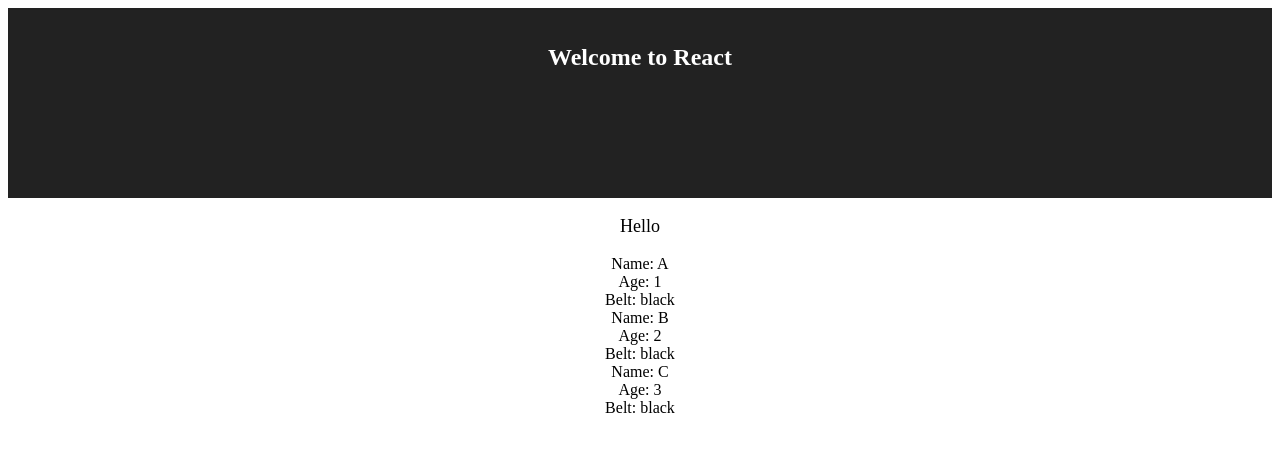
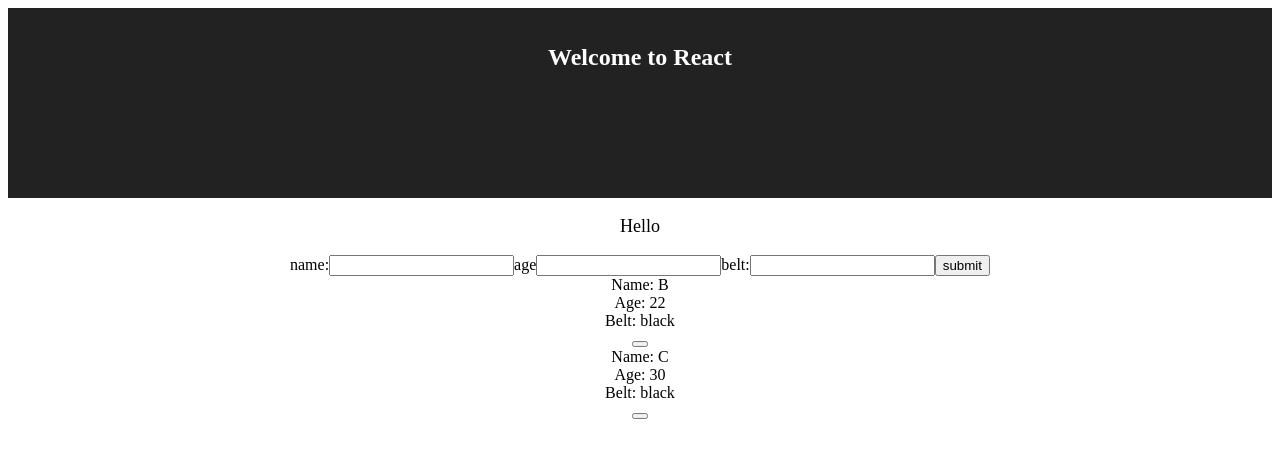
Before and after one commit to LinLiuLY/react-redux-demo, a React (Create React App) app: page / in a window 1280 px wide. Shown: the top 458 px of the page. Built offline with nearby package versions, Linux system fonts and the light colour scheme.

Commit message:
Add and delete item from list.

```diff
--- /dev/null
+++ b/src/AddNinja.js
@@ -0,0 +1,37 @@
+import React, { Component } from 'react';
+
+export default class AddNinja extends Component {
+  state = {
+    name: null,
+    age: null,
+    belt: null
+  };
+
+  handleChange = e => {
+    const { id, value } = e.target;
+    this.setState({
+      [id]: value
+    });
+  };
+
+  handleSubmit = e => {
+    e.preventDefault();
+    this.props.addNinja({ ...this.state, id: Math.random() });
+  };
+
+  render() {
+    return (
+      <div>
+        <form onSubmit={this.handleSubmit}>
+          <label htmlFor="name">name:</label>
+          <input type="text" id="name" onChange={this.handleChange} />
+          <label htmlFor="age">age</label>
+          <input type="text" id="age" onChange={this.handleChange} />
+          <label htmlFor="belt">belt:</label>
+          <input type="text" id="belt" onChange={this.handleChange} />
+          <button>submit</button>
+        </form>
+      </div>
+    );
+  }
+}
--- a/src/App.js
+++ b/src/App.js
@@ -1,15 +1,27 @@
 import React, { Component } from 'react';
 import './App.css';
 import Ninjas from './Ninjas';
+import AddNinja from './AddNinja';
 
 class App extends Component {
   state = {
     ninjas: [
-      { name: 'A', age: 1, belt: 'black', id: 1 },
-      { name: 'B', age: 2, belt: 'black', id: 2 },
-      { name: 'C', age: 3, belt: 'black', id: 3 }
+      { name: 'A', age: 10, belt: 'black', id: 1 },
+      { name: 'B', age: 22, belt: 'black', id: 2 },
+      { name: 'C', age: 30, belt: 'black', id: 3 }
     ]
   };
+
+  addNinja = ninja => {
+    this.setState({
+      ninjas: [...this.state.ninjas, ninja]
+    });
+  };
+
+  deleteNinja = id => {
+    this.setState({});
+  };
+
   render() {
     return (
       <div className="App">
@@ -17,7 +29,8 @@
           <h1 className="App-title">Welcome to React</h1>
         </header>
         <p className="App-intro">Hello</p>
-        <Ninjas ninjas={this.state.ninjas} />
+        <AddNinja addNinja={this.addNinja} />
+        <Ninjas ninjas={this.state.ninjas} deleteNinja={this.deleteNinja} />
       </div>
     );
   }
--- a/src/Ninjas.js
+++ b/src/Ninjas.js
@@ -1,13 +1,17 @@
 import React from 'react';
 
-export const Component = ({ ninjas }) => {
-  return ninjas.map(({ id, name, age, belt }) => (
-    <div key={id}>
-      <div>Name: {name}</div>
-      <div>Age: {age}</div>
-      <div>Belt: {belt}</div>
-    </div>
-  ));
+const NinjaList = ({ ninjas, deleteNinja }) => {
+  return ninjas.map(
+    ({ id, name, age, belt }) =>
+      age > 20 ? (
+        <div key={id}>
+          <div>Name: {name}</div>
+          <div>Age: {age}</div>
+          <div>Belt: {belt}</div>
+          <button onClick={() => deleteNinja(id)} />
+        </div>
+      ) : null
+  );
 };
 
-export default Component;
+export default NinjaList;
```
